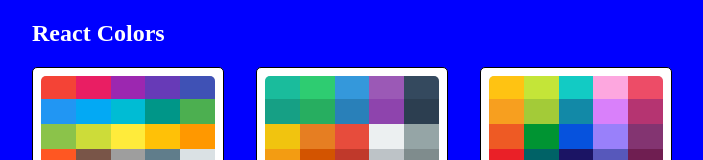
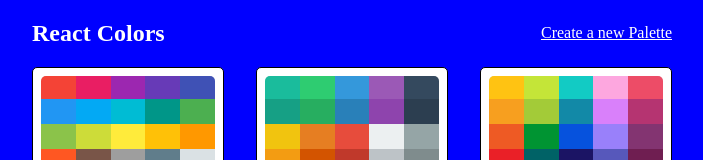
Before and after one commit to panlam0405/color-project, a React (Create React App) app: page / in a window 1280 px wide. Shown: the top 160 px of the page, without its empty margins (288-991 px from the left). Built offline with nearby package versions, Linux system fonts and the light colour scheme.

Commit message:
add newpaletteForm

```diff
--- a/src/Components/App.js
+++ b/src/Components/App.js
@@ -3,11 +3,13 @@
 import { Routes, Route } from "react-router-dom";
 import { colors } from "../seedColors";
 import History from "./History";
+import NewPaletteForm from "./NewPaletteForm";
 
 function App() {
 	return (
 		<div className='App'>
 			<Routes>
+				<Route exact path='/palette/new' element={<NewPaletteForm />} />
 				<Route exact path='/' element={<History palettes={colors} />} />
 				<Route exact path='/palette/:id' element={<Params />} />
 				<Route exact path='/palette/:paletteId/:colorId' element={<Params />} />
--- /dev/null
+++ b/src/Components/NewPaletteForm.js
@@ -0,0 +1,9 @@
+import React, { Component } from "react";
+
+class NewPaletteForm extends Component {
+	render() {
+		return <div>NewPaletteForm</div>;
+	}
+}
+
+export default NewPaletteForm;
--- a/src/Components/PaletteList.js
+++ b/src/Components/PaletteList.js
@@ -1,4 +1,5 @@
 import React, { Component } from "react";
+import { Link } from "react-router-dom";
 import { v4 } from "uuid";
 import MiniPalette from "./MiniPalette";
 import { withStyles } from "@material-ui/styles";
@@ -22,6 +23,7 @@
 				<div className={classes.container}>
 					<nav className={classes.nav}>
 						<h1>React Colors</h1>
+						<Link to='/palette/new'>Create a new Palette</Link>
 					</nav>
 					<div className={classes.palettes}>{paletteLinks}</div>
 				</div>
--- a/src/styles/PaletteList.styles.js
+++ b/src/styles/PaletteList.styles.js
@@ -17,6 +17,10 @@
 		width: "100%",
 		justifyContent: "space-between",
 		color: "white",
+		alignItems: "center",
+		"& a": {
+			color: "white",
+		},
 	},
 	palettes: {
 		boxSizing: "border-box",
```
